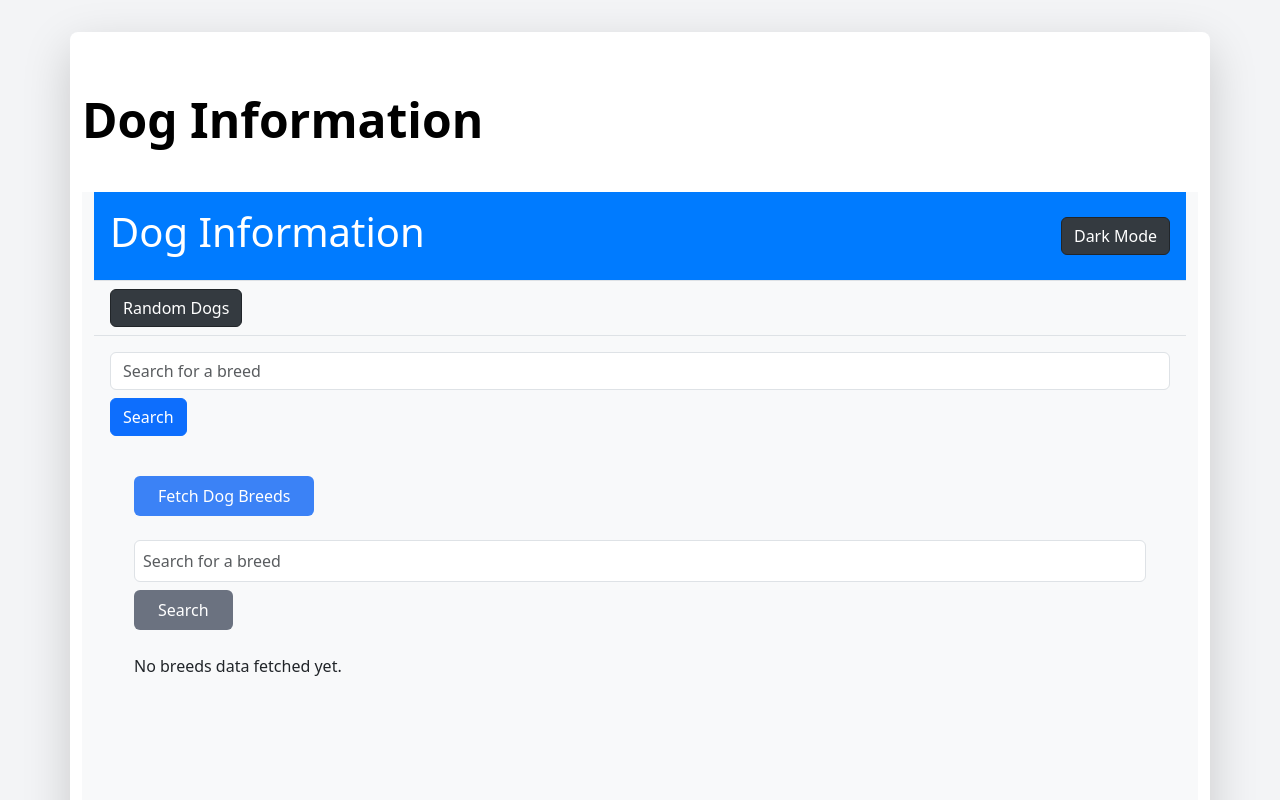
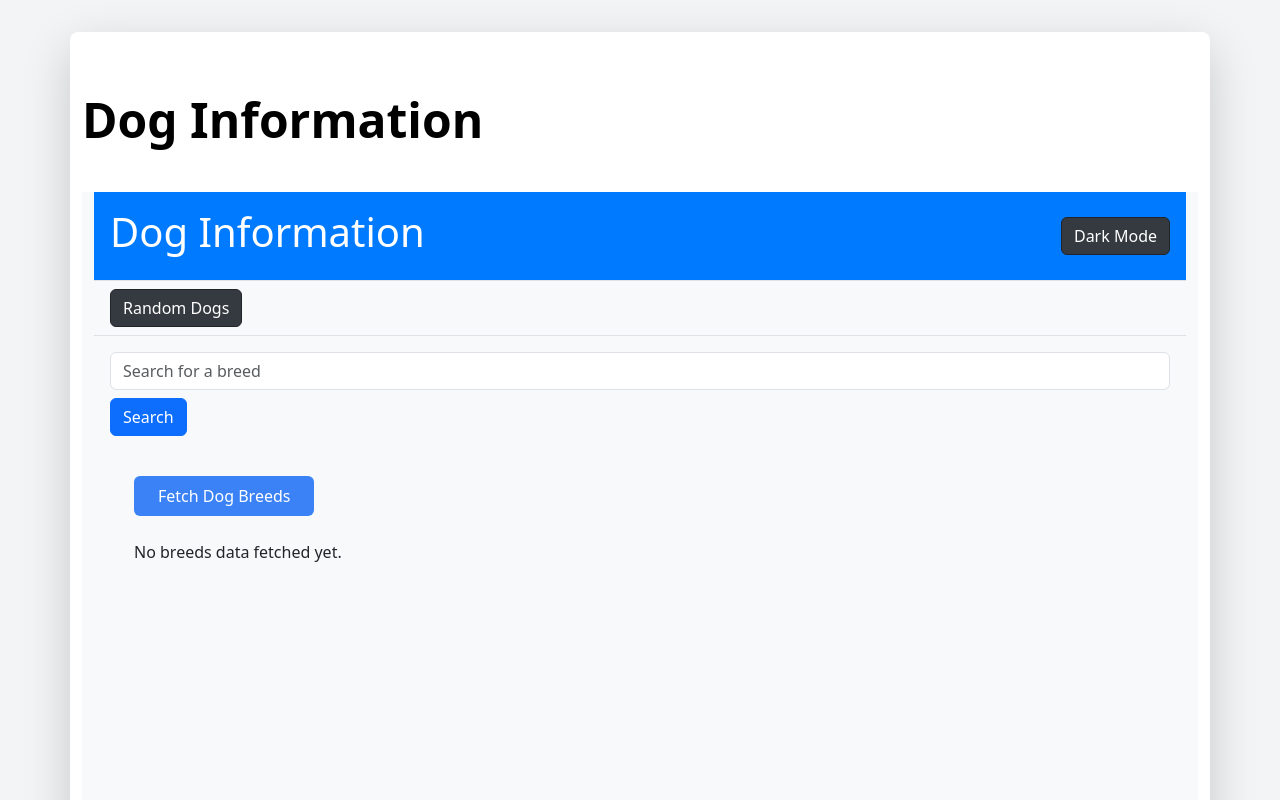
Before and after one commit to manminder11/Dogsdata-final-project-, a Next.js app: page / in a window 1280 px wide. Shown: the top 800 px of the page. Built offline with nearby package versions, Linux system fonts and the light colour scheme.

Commit message:
last changes i should make

```diff
--- a/app/Dogsinfo/DogInfo.js
+++ b/app/Dogsinfo/DogInfo.js
@@ -79,18 +79,6 @@ const DogInfo = () => {
       <button className="bg-blue-500 text-white py-2 px-4 rounded mb-4 hover:bg-blue-600 transition duration-300" onClick={fetchDogBreeds}>
         Fetch Dog Breeds
       </button>
-      <form onSubmit={handleSearch} className="mb-4">
-        <input
-          type="text"
-          placeholder="Search for a breed"
-          value={searchTerm}
-          onChange={(e) => setSearchTerm(e.target.value)}
-          className="form-control border border-gray-300 p-2 rounded w-full focus:outline-none focus:ring-2 focus:ring-blue-500"
-        />
-        <button type="submit" className="bg-gray-500 text-white py-2 px-4 rounded mt-2 hover:bg-gray-600 transition duration-300">
-          Search
-        </button>
-      </form>
       {error && <p className="text-red-500">Error fetching dog info: {error}</p>}
       {dogBreeds ? (
         <div>
```
